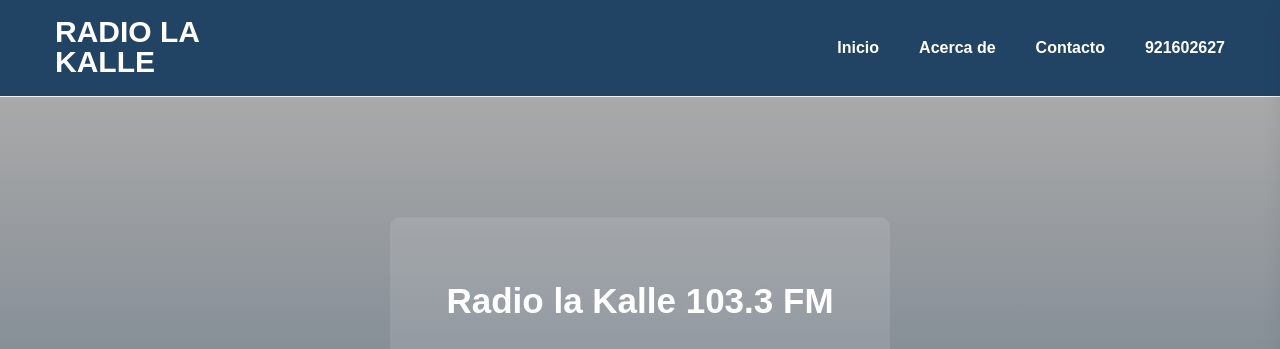
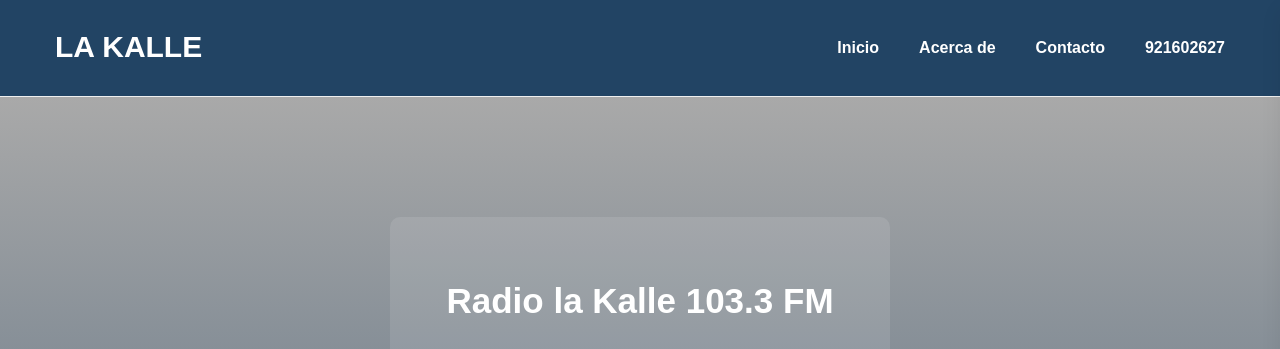
Before and after one commit to RadiolaKalle/live, a plain HTML site: page index.html in a window 1280 px wide. Shown: the top 349 px of the page. Drawn offline with Linux system fonts and the light colour scheme.

Commit message:
Update index.html

```diff
--- a/index.html
+++ b/index.html
@@ -79,7 +79,7 @@
                     <!-- Logo Start -->
                     <div class="col-lg-2 col-sm-5 col-5">
                         <div class="consulte-logo">
-                          <h3 class="site-title"><a href="" rel="home">RADIO LA KALLE</a></h3>
+                          <h3 class="site-title"><a href="" rel="home">LA KALLE</a></h3>
                         </div>
                     </div>
                     <!-- Logo End -->
```
